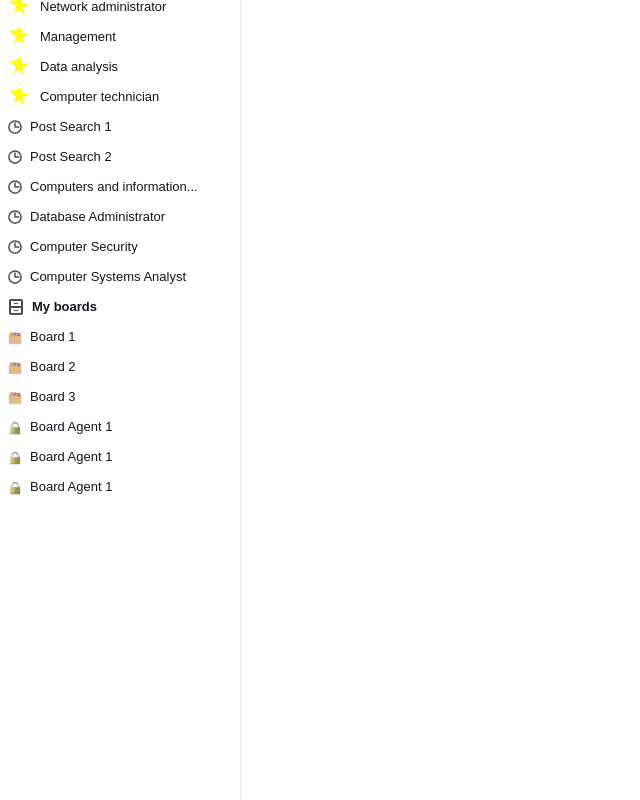
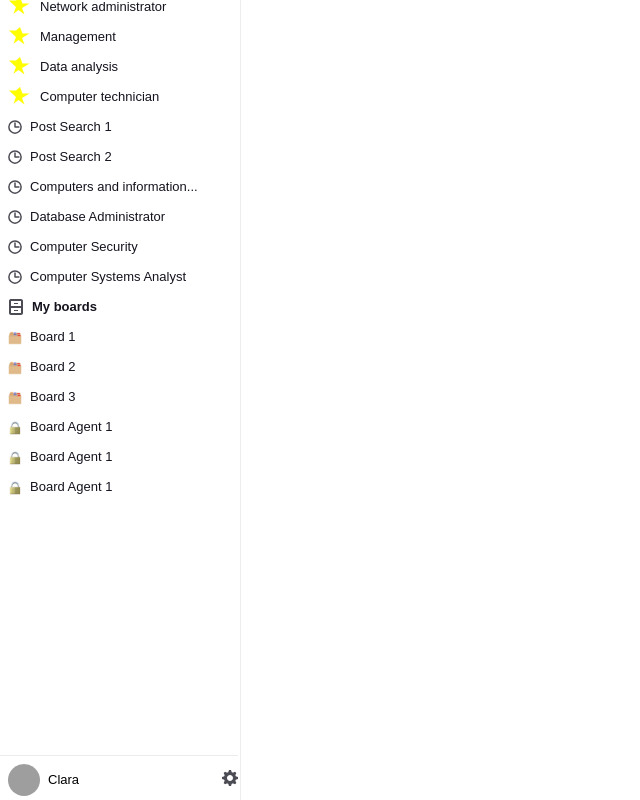
Before and after one commit to crystel1996/test-frontends, a React (Create React App) app in the folder front/: page / in a window 1280 px wide. Shown: the part 251-1051 px from the top of the page, without its empty margins (0-640 px from the left). Built offline with nearby package versions, Linux system fonts and the light colour scheme; grey boxes are pictures that could not be loaded.

Commit message:
add account component

```diff
--- /dev/null
+++ b/front/src/Components/Account/Account.tsx
@@ -0,0 +1,18 @@
+import React, { FC } from 'react';
+import { AccountComponentInterface } from './interface';
+import style from './style.module.css';
+import profilePicture from './../../Assets/profile-picture-2.png'
+import iconSetting from './../../Assets/icon_settings.svg'
+import classNames from 'classnames';
+
+export const Account: FC<AccountComponentInterface> = () => {
+    return <div className={classNames(style.alignSpaceBetween, style.accountContent)}>
+        <div className={style.alignItems}>
+            <img className={style.profilePicture} src={profilePicture} alt="Clara" />
+            <span>Clara</span>
+        </div>
+        <div>
+            <img src={iconSetting} alt="Setting" />
+        </div>
+    </div>
+}
--- /dev/null
+++ b/front/src/Components/Account/index.ts
@@ -0,0 +1 @@
+export * from './Account';
--- /dev/null
+++ b/front/src/Components/Account/interface.ts
@@ -0,0 +1 @@
+export interface AccountComponentInterface {}
--- /dev/null
+++ b/front/src/Components/Account/style.module.css
@@ -0,0 +1,32 @@
+.accountContent {
+    padding: 8px 0px 4px 8px;
+    border-top: 1px solid var(--grayscale-n-100, #ECECED);
+    width: 230px;
+}
+
+.alignSpaceBetween {
+    display: flex;
+    flex-direction: row;
+    justify-content: space-between;
+    align-items: center;
+    align-self: stretch;
+}
+
+.alignItems {
+    display: flex;
+    align-items: center;
+}
+
+.alignItems span {
+    font-size: 13px;
+    font-style: normal;
+    font-weight: 400;
+    line-height: 20px;
+    padding-left: 8px;
+}
+
+.profilePicture {
+    height: 32px;
+    width: 32px;
+    border-radius: 20px;
+}
--- a/front/src/Components/Sidebar/Sidebar.tsx
+++ b/front/src/Components/Sidebar/Sidebar.tsx
@@ -3,6 +3,7 @@ import { SidebarComponentInterface } from './interface';
 import { Logo } from '../Logo';
 import style from './style.module.css';
 import { Navbar } from '../Navbar';
+import { Account } from '../Account';
 
 export const Sidebar: FC<SidebarComponentInterface> = () => {
 
@@ -14,6 +15,10 @@ export const Sidebar: FC<SidebarComponentInterface> = () => {
 
         <Navbar />
 
+        <div>
+            <Account />
+        </div>
+
     </div>
 
 }
```
